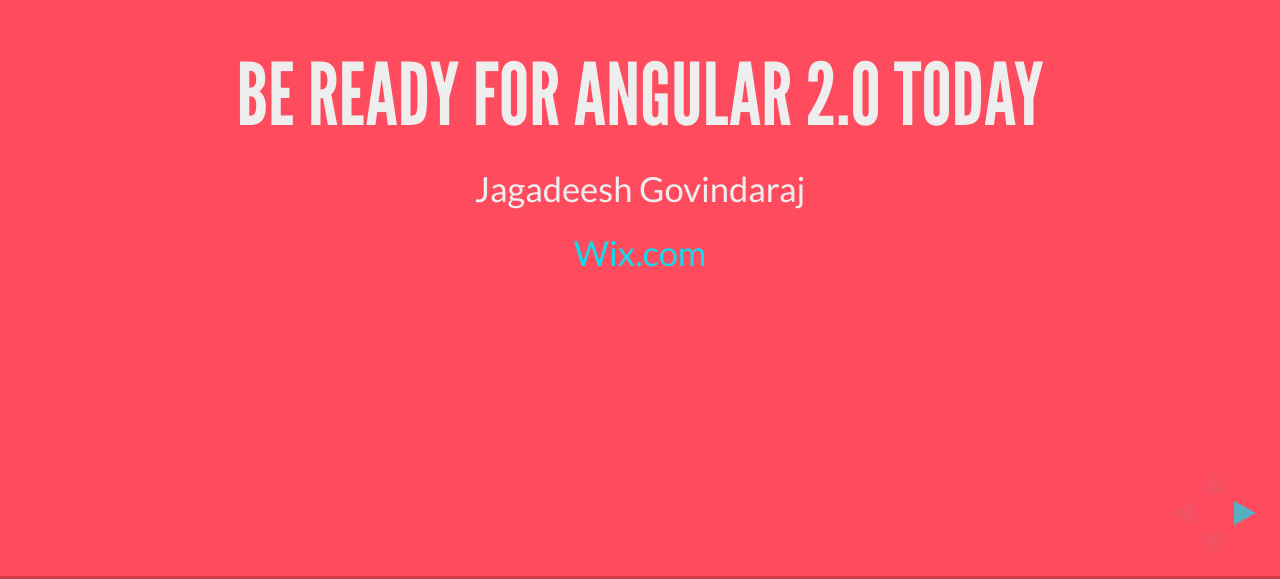
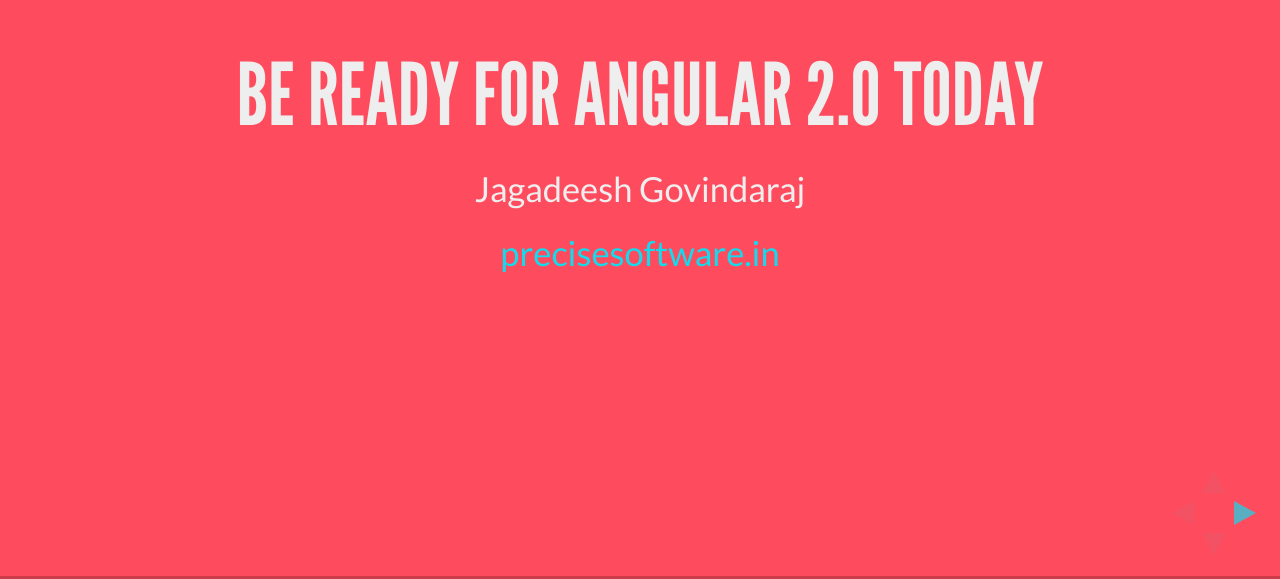
Before and after one commit to jaganjan/angular2_presentation, a website: page index.html in a window 1280 px wide. Shown: the part 221-800 px from the top of the page. Drawn offline with Linux system fonts and the light colour scheme.

Commit message:
commited

```diff
--- a/index.html
+++ b/index.html
@@ -56,7 +56,7 @@
 					<div>
 						<p>Jagadeesh Govindaraj</p>
 					</div>
-					<div><p style="margin-top: 20px; color: #13DAEC">Wix.com</p></div>
+					<div><p style="margin-top: 20px; color: #13DAEC">precisesoftware.in</p></div>
 				</section>
 				<!--<section data-id="454d1bee8790ffc21e5e82f231f7d42d" class="present" style="display: block;"><div class="sl-block" data-block-type="text" data-block-id="2d36e95120822cf56208370811ca3c32" style="height: auto; min-width: 30px; min-height: 30px; width: 600px; position: absolute;left: 80px; top: 66px;"><div class="sl-block-content" data-placeholder-tag="p" data-placeholder-text="Text" style="z-index: 10;">
 				<h2 style="text-align: left;color: #ff4b5e"><span>About Myself</span></h2>
```
Also changed, not shown: 1 other file.
